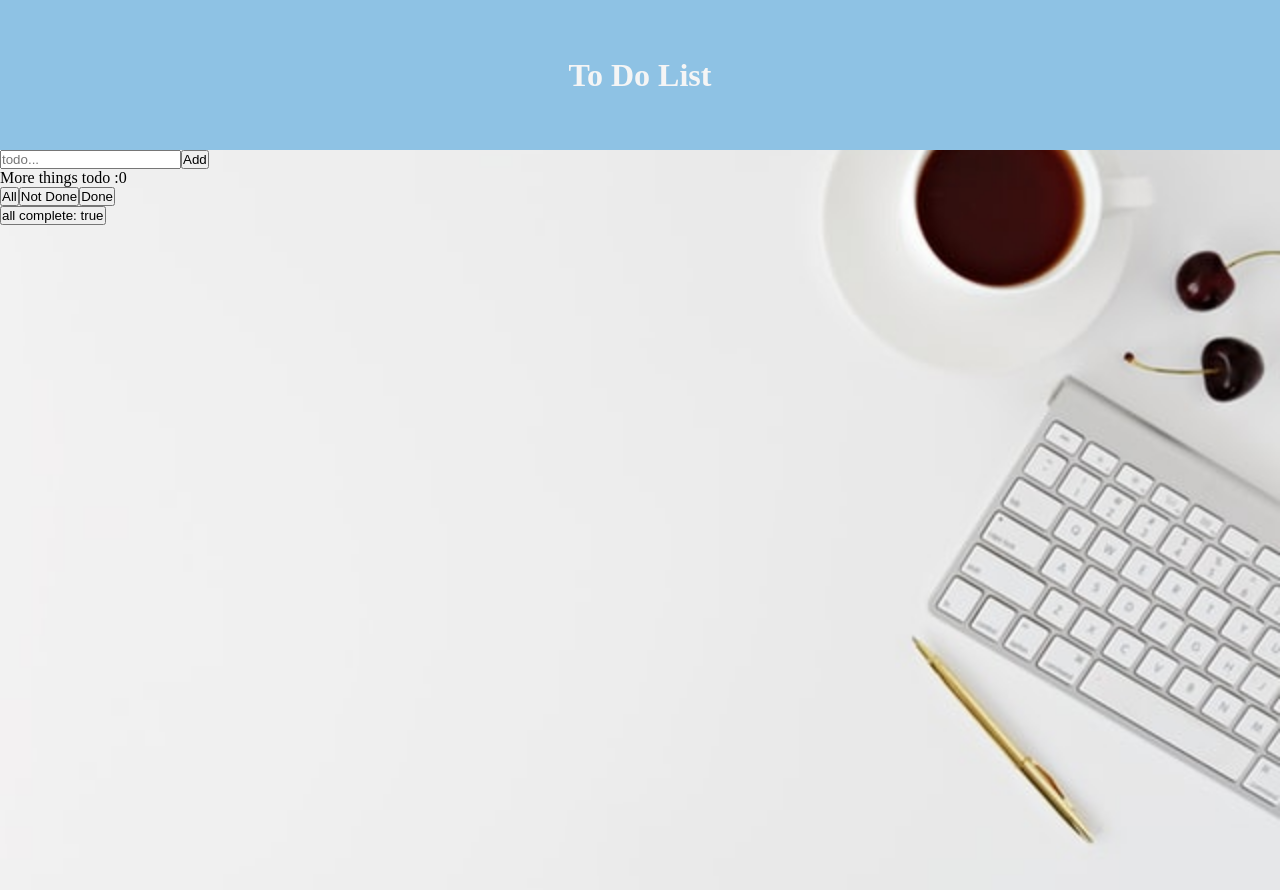
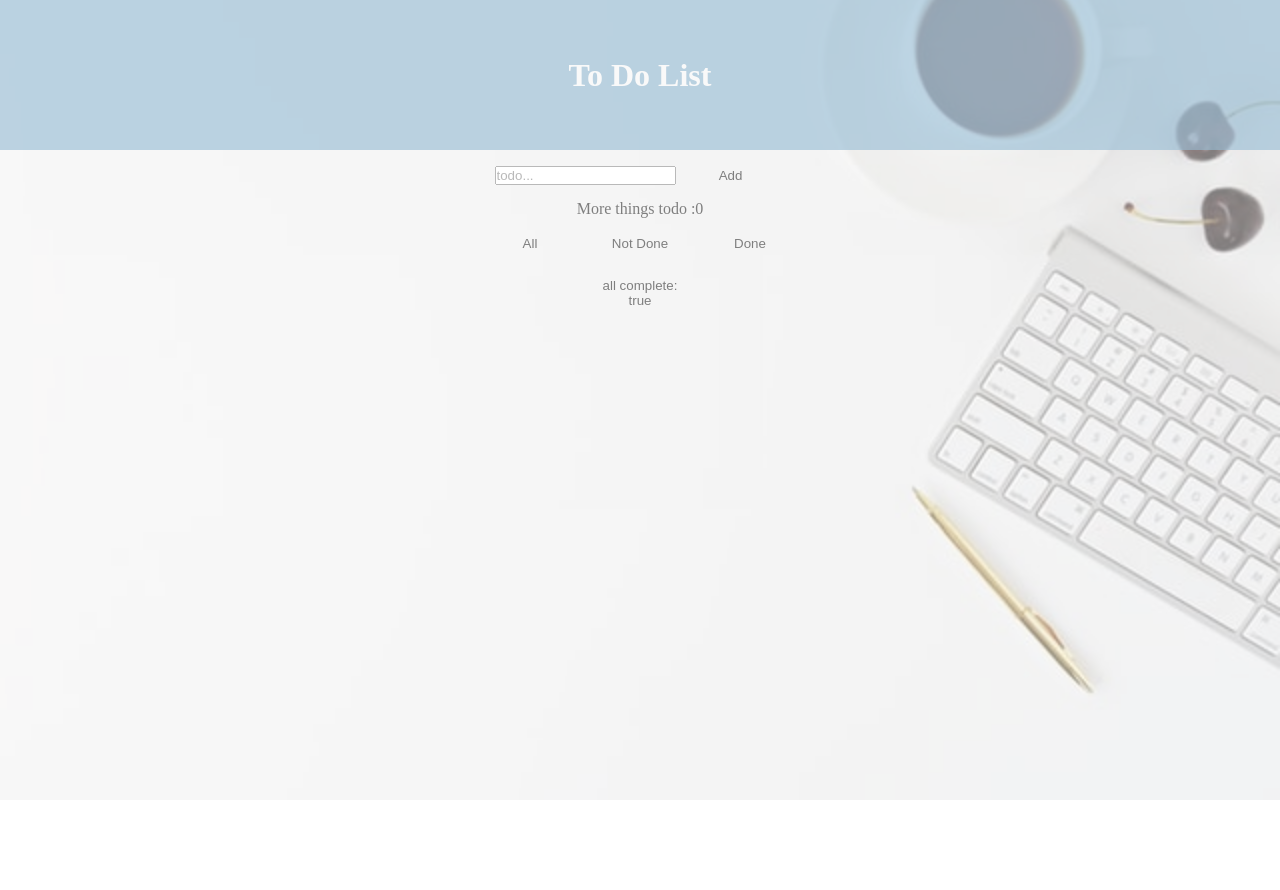
Before and after one commit to Liu-Ivy/ToDoApp, a React (Create React App) app in the folder todolist/: page / in a window 1280 px wide. Shown: the top 890 px of the page. After the commit the page ends 800 px from the top, so only its background shows below. Built offline with nearby package versions, Linux system fonts and the light colour scheme; the HTML template or start-up script is replaced by a standard one.

Commit message:
background done

```diff
--- a/todolist/src/App.css
+++ b/todolist/src/App.css
@@ -4,12 +4,19 @@
 }
 
 .container {
-  width: 100wh;
+  width: 100vw;
   height: 100vh;
+  width: 100vw;
+  height: 100vh;
+  background-image: url("./img/background.jpg");
+  background-position: center;
+  background-repeat: no-repeat;
+  background-size: cover;
+  opacity: 0.5;
 }
 
 h1 {
-  background-color: rgba(64, 151, 209, 0.589);
+  background-color: rgba(51, 124, 172, 0.63);
   height: 150px;
   display: flex;
   justify-content: center;
@@ -18,10 +25,13 @@ h1 {
 }
 
 .content {
-  width: 100vw;
-  height: 100vh;
-  background-image: url("./img/background.jpg");
-  background-position: center;
-  background-repeat: no-repeat;
-  background-size: cover;
+  text-align: center;
 }
+
+button {
+  margin: 10px 5px;
+  border: none;
+  width: 100px;
+  height: 30px;
+  background: rgba(245, 245, 245, 0);
+}
--- a/todolist/src/components/TodoForm.js
+++ b/todolist/src/components/TodoForm.js
@@ -1,5 +1,6 @@
 import React, { Component } from "react";
 import shortid from "shortid";
+import "../App.css";
 
 class TodoForm extends Component {
   state = {
```
